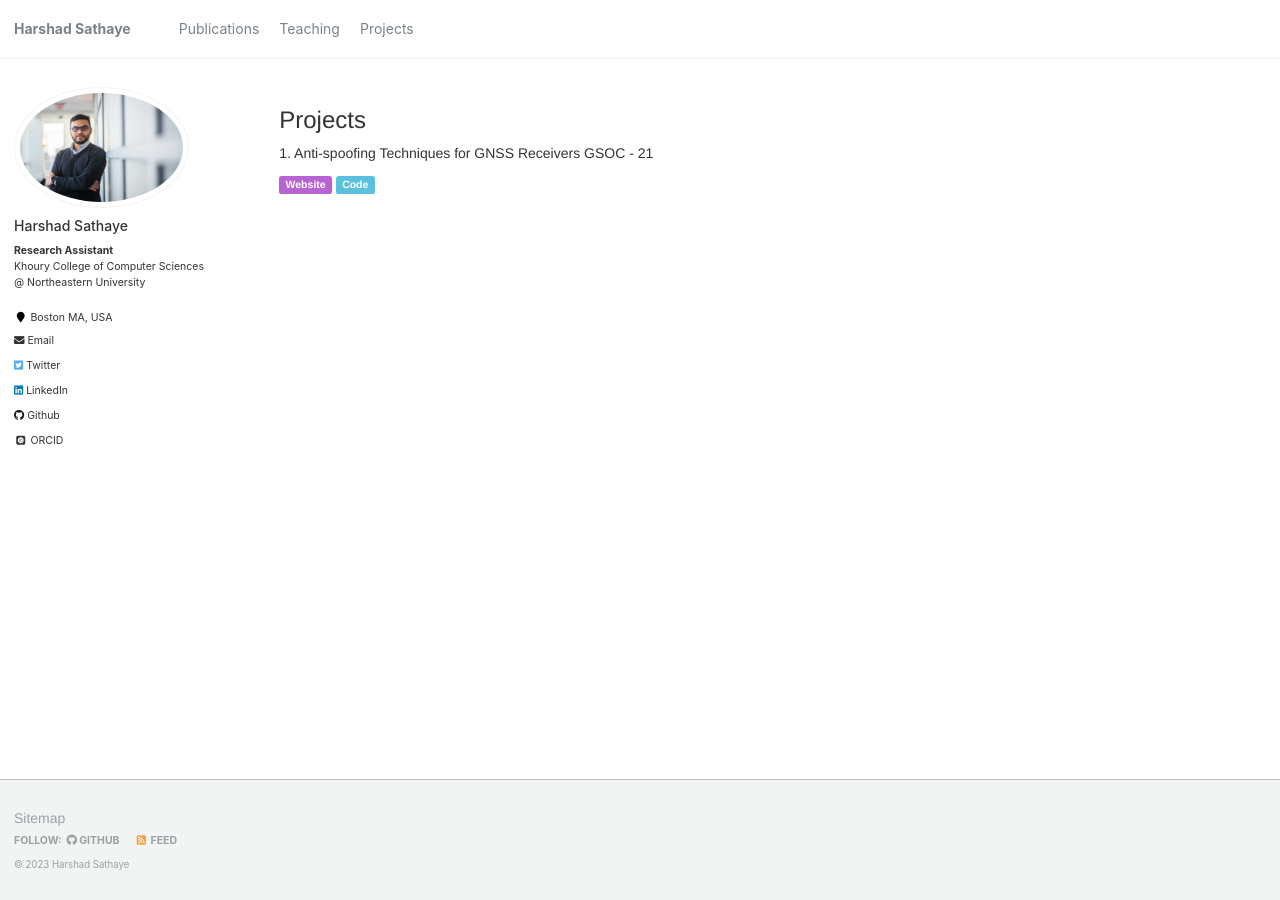
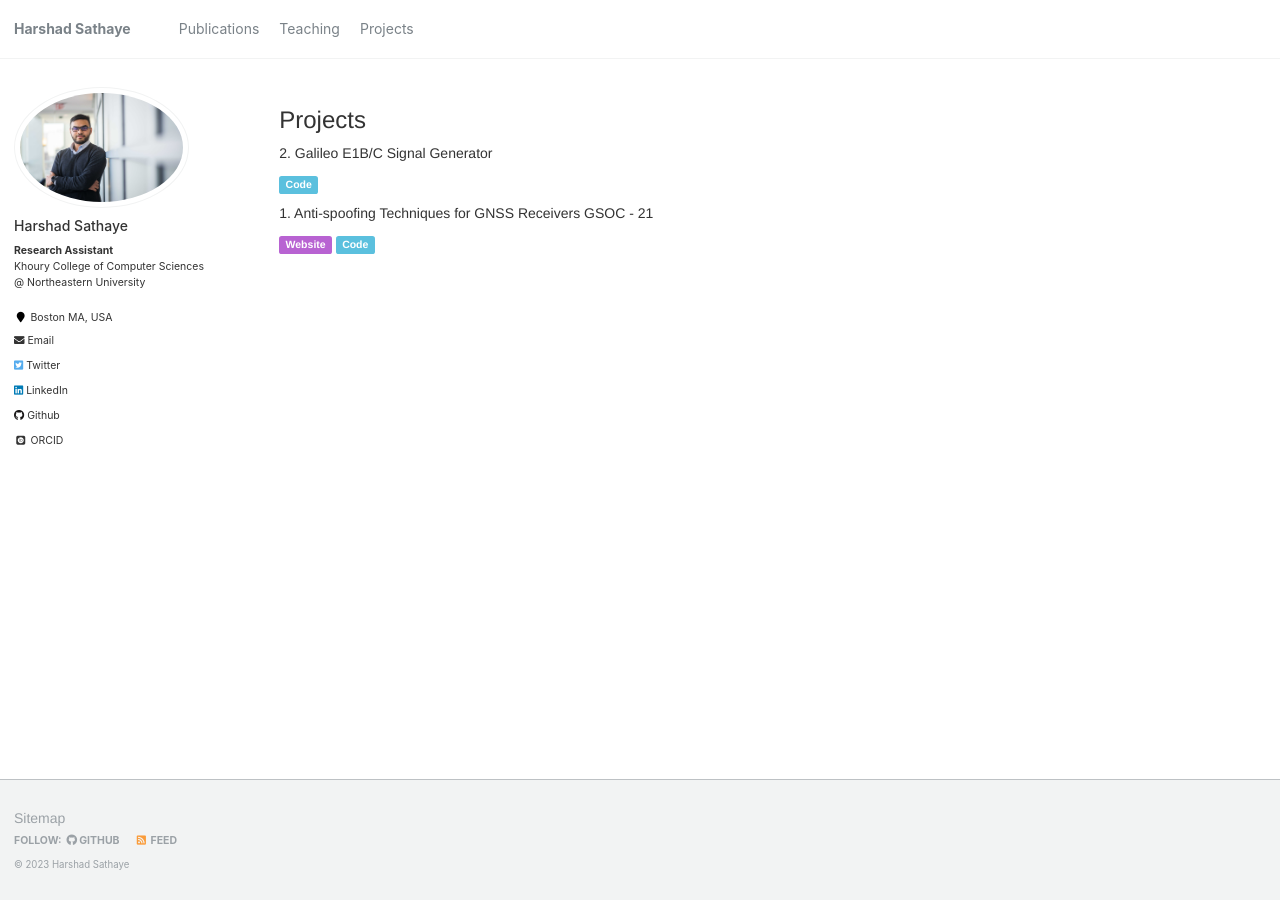
Before and after one commit to harshadms/harshadms.github.io, a Jekyll site: the page built from _pages/projects.md, in a window 1280 px wide. Built offline with Jekyll 4.4.1, drawn with Linux system fonts in a browser that asks for light colours; some web fonts are replaced.

Commit message:
Update projects.md

```diff
--- a/_pages/projects.md
+++ b/_pages/projects.md
@@ -6,7 +6,10 @@ author_profile: true
 ---
 ### Projects
 
+<p>2. Galileo E1B/C Signal Generator</p>
+<a href="https://github.com/harshadms/galileo-sdr-sim" style="text-decoration:none;" rel="noreferrer noopener" target="_blank" class="label label-info">Code</a>
+
+
 <p>1. Anti-spoofing Techniques for GNSS Receivers GSOC - 21</p>
-
 <a href="/gsoc21/" style="text-decoration:none;" class="label label-website">Website</a>
 <a href="https://github.com/harshadms/gsoc_21_gnss-sdr/tree/gsoc_21_sd_apt" style="text-decoration:none;" rel="noreferrer noopener" target="_blank" class="label label-info">Code</a>
```
